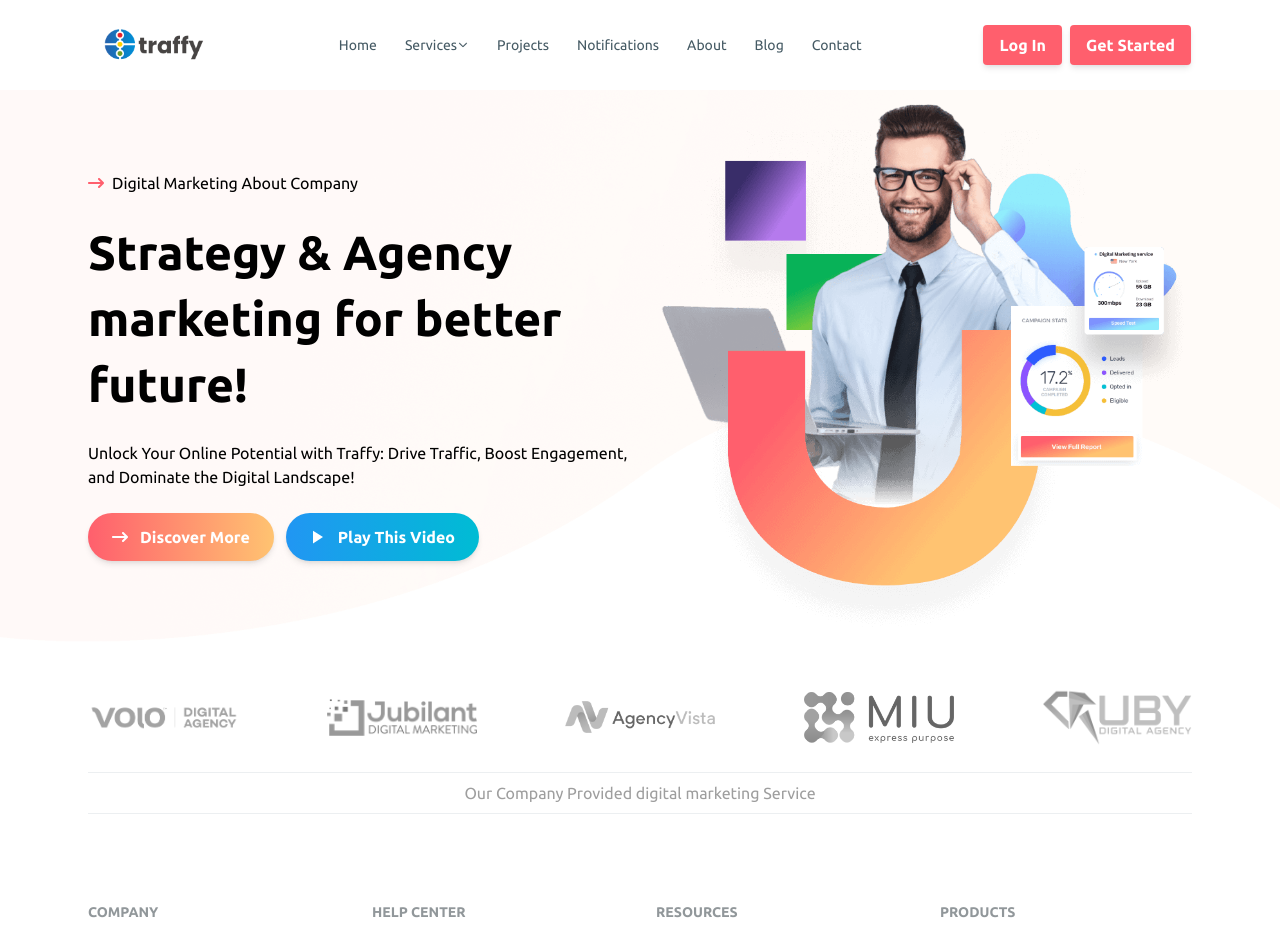
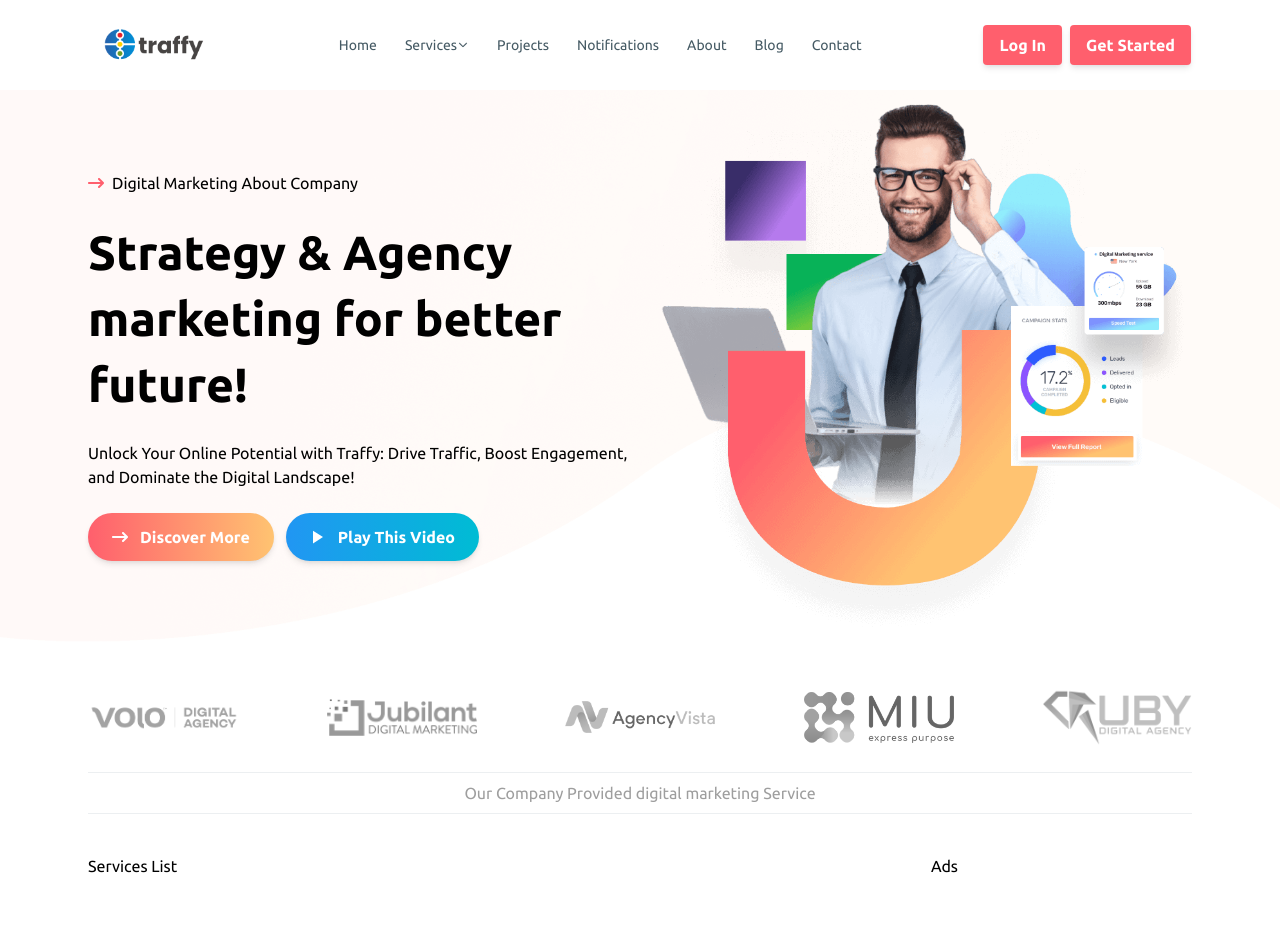
Before and after one commit to mehedihasan-ofc/traffy-client, a React (Vite) app: page / in a window 1280 px wide. Shown: the top 947 px of the page. Built offline with nearby package versions, Linux system fonts and the light colour scheme.

Commit message:
Added Services

```diff
--- a/src/pages/Home/Home/Home.jsx
+++ b/src/pages/Home/Home/Home.jsx
@@ -1,11 +1,13 @@
 import Hero from "../Hero/Hero";
 import Partners from "../Partners/Partners";
+import Services from "../Services/Services";
 
 const Home = () => {
     return (
         <>
             <Hero />
             <Partners />
+            <Services />
         </>
     );
 };
--- /dev/null
+++ b/src/pages/Home/Services/Services.jsx
@@ -0,0 +1,14 @@
+const Services = () => {
+    return (
+        <div className="my-container my-10">
+
+            <div className="grid grid-cols-4 gap-5">
+                <div className="col-span-3">Services List</div>
+                <div className="col-span-1">Ads</div>
+            </div>
+
+        </div>
+    );
+};
+
+export default Services;
```
